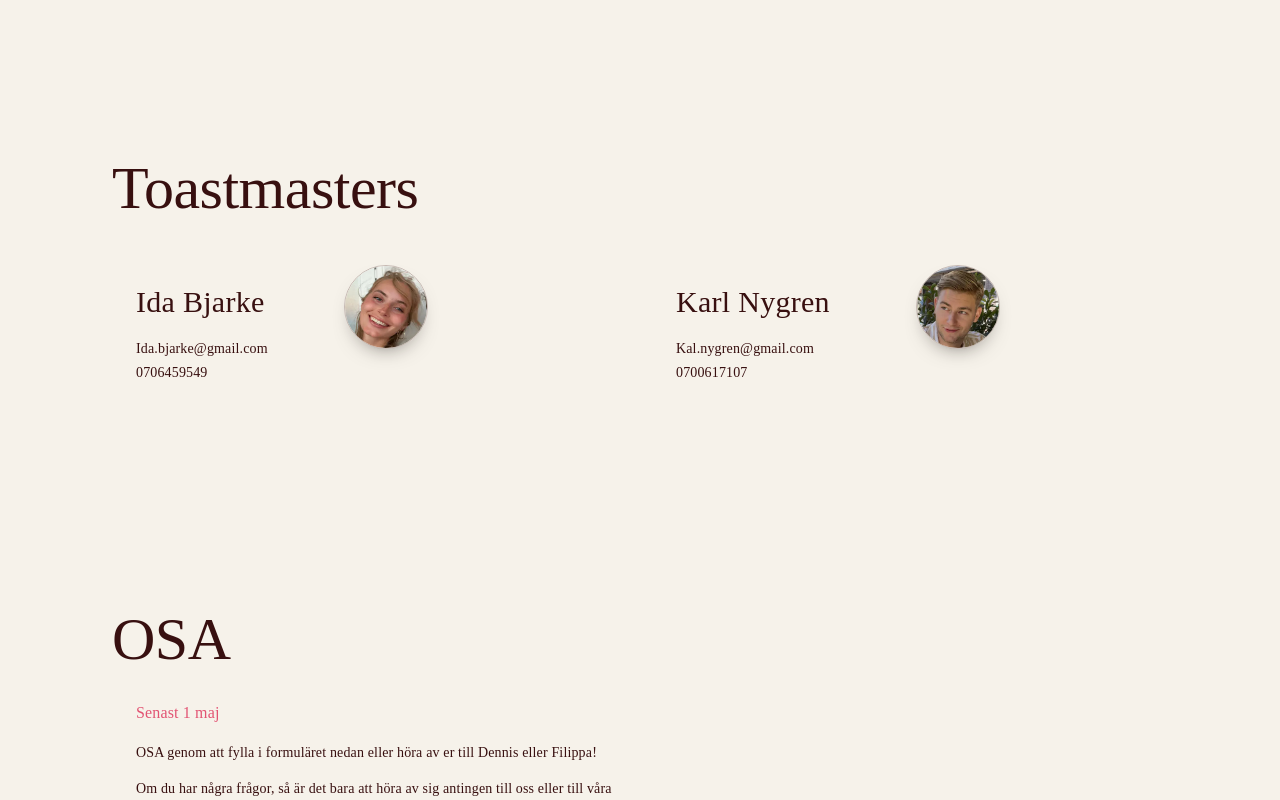
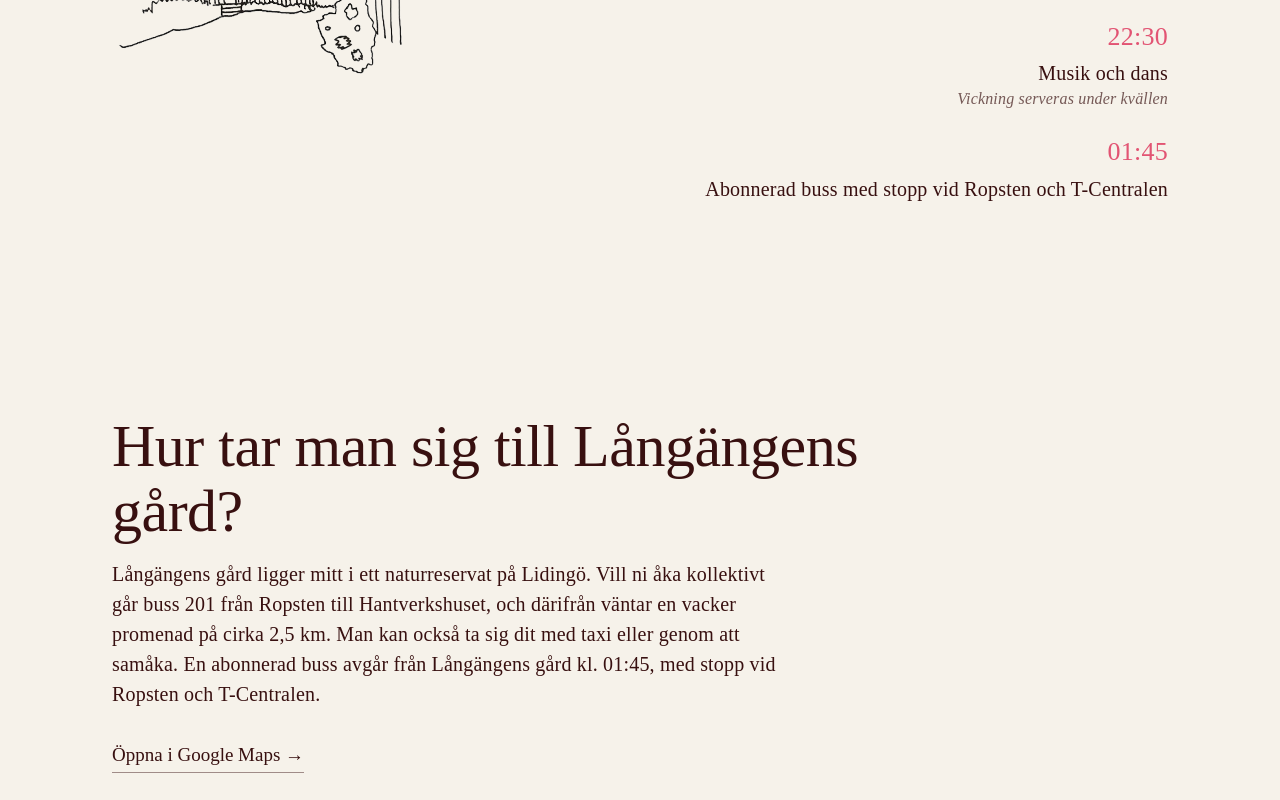
Before and after one commit to UddDennis/dennisfilippa, a Next.js app: page / in a window 1280 px wide. Shown: the part 1860-2660 px from the top of the page. Built offline with nearby package versions, Linux system fonts and the light colour scheme; no server answers.

Commit message:
Update schedule and way to långängen

```diff
--- a/app/page.tsx
+++ b/app/page.tsx
@@ -22,6 +22,17 @@ const rootStyle = {
 const mainTextColor = "#381010";
 
 const sectionDivider = { borderBottom: "1px solid rgb(26 23 20 / 15%)" };
+
+const dinnerSchedule = [
+  { time: "16:30", event: "Brudskål", detail: "Brudparet anländer" },
+  { time: "16:40", event: "Bröllopstårta och kaffe" },
+  { time: "18:00", event: "Middag" },
+  { time: "22:30", event: "Musik och dans", detail: "Vickning serveras under kvällen" },
+  {
+    time: "01:45",
+    event: "Abonnerad buss med stopp vid Ropsten och T-Centralen",
+  },
+];
 
 export default function Home() {
   const [hasLoaded, setHasLoaded] = useState(false);
@@ -277,23 +288,76 @@ export default function Home() {
                     />
                   </Col>
                   <Col md="auto" className="order-md-2 order-1 ms-md-auto text-md-end">
-                    <Typography variant="subtitle1" style={{ fontFamily: "Didot" , fontSize: isMobile ? "18px" : "26px"}}>16:30</Typography>
-                    <Typography variant="body2" style={{ fontFamily: "Didot", color: mainTextColor , fontSize: isMobile ? "16px" : "20px"}}>
-                      Vi samlas på Långängens gård för en fördrink. Mer information kommer!
-                      {/* <Link href={"https://maps.app.goo.gl/DGM5ERgLg4qTpQJ17"}>
-                        Såhär hittar man hit
-                      </Link> */}
-                    </Typography>
-                    <Typography variant="subtitle1" style={{ fontFamily: "Didot" , fontSize: isMobile ? "18px" : "26px"}}>18:00</Typography>
-                    <Typography variant="body2" style={{ fontFamily: "Didot", color: mainTextColor , fontSize: isMobile ? "16px" : "20px"}}>
-                      Middag och efterföljande fest.
-                    </Typography>
+                    {dinnerSchedule.map(({ time, event, detail }) => (
+                      <div key={time} style={{ marginBottom: "1.15rem" }}>
+                        <Typography variant="subtitle1" style={{ fontFamily: "Didot" , fontSize: isMobile ? "18px" : "26px"}}>
+                          {time}
+                        </Typography>
+                        <Typography variant="body2" style={{ fontFamily: "Didot", color: mainTextColor , fontSize: isMobile ? "16px" : "20px"}}>
+                          {event}
+                        </Typography>
+                        {detail && (
+                          <Typography variant="body2" style={{ fontFamily: "Didot", color: "rgb(56 16 16 / 68%)", fontSize: isMobile ? "14px" : "16px", fontStyle: "italic" }}>
+                            {detail}
+                          </Typography>
+                        )}
+                      </div>
+                    ))}
                   </Col>
                 </Row>
               </Col>
             </Col>
             </Row>
         </Col>
+        </Col>
+
+        <Col as="section" id="hitta-hit" className="py-5 mt-4">
+          <Typography
+            variant="h2"
+            style={{
+              fontFamily: "Didot",
+              color: mainTextColor,
+              fontSize: isMobile ? "42px" : "60px",
+              lineHeight: 1.08,
+              maxWidth: "780px",
+            }}
+          >
+            Hur tar man sig till Långängens gård?
+          </Typography>
+          <Typography
+            variant="body1"
+            style={{
+              fontFamily: "Didot",
+              color: mainTextColor,
+              fontSize: isMobile ? "17px" : "20px",
+              marginTop: "1rem",
+              maxWidth: "680px",
+            }}
+          >
+            Långängens gård ligger mitt i ett naturreservat på Lidingö. Vill ni åka kollektivt går buss 201 från Ropsten till
+             Hantverkshuset, och därifrån väntar en vacker promenad på cirka 2,5 km. Man kan också ta sig dit med taxi eller genom att samåka.
+            En abonnerad buss avgår från Långängens gård kl. 01:45, med stopp vid Ropsten och T-Centralen.
+          </Typography>
+          <Row className="g-3 mt-3">
+            <Col xs="auto">
+              <a
+                href="https://www.google.com/maps/search/?api=1&query=L%C3%A5ng%C3%A4ngens+G%C3%A5rd%2C+181+41+Liding%C3%B6"
+                target="_blank"
+                rel="noreferrer"
+                style={{
+                  display: "inline-flex",
+                  color: mainTextColor,
+                  borderBottom: "1px solid rgb(56 16 16 / 45%)",
+                  fontFamily: "Didot",
+                  fontSize: isMobile ? "17px" : "19px",
+                  textDecoration: "none",
+                  paddingBottom: "0.15rem",
+                }}
+              >
+                Öppna i Google Maps →
+              </a>
+            </Col>
+          </Row>
         </Col>
 
         <Col as="section" id="toastmasters" className="py-5 mt-5 mb-25" style={{}}>
```
